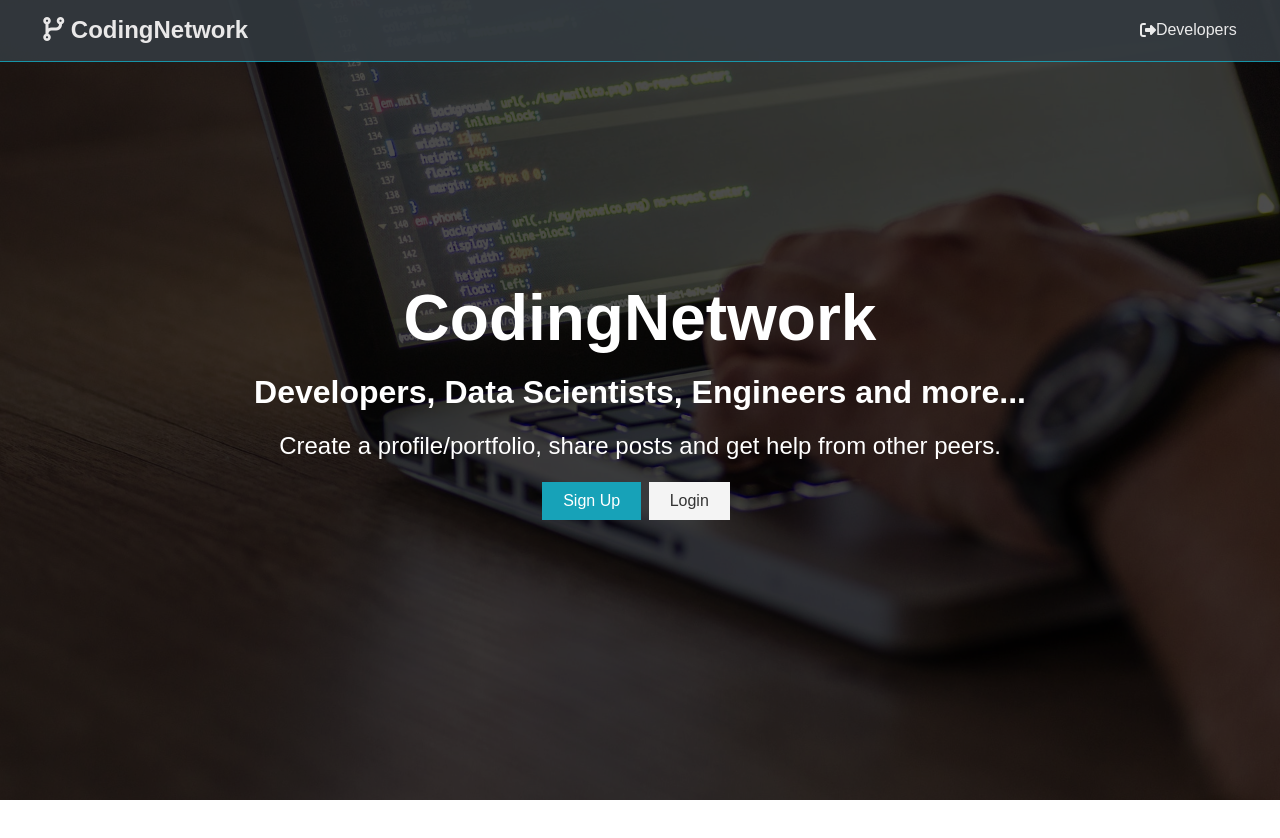
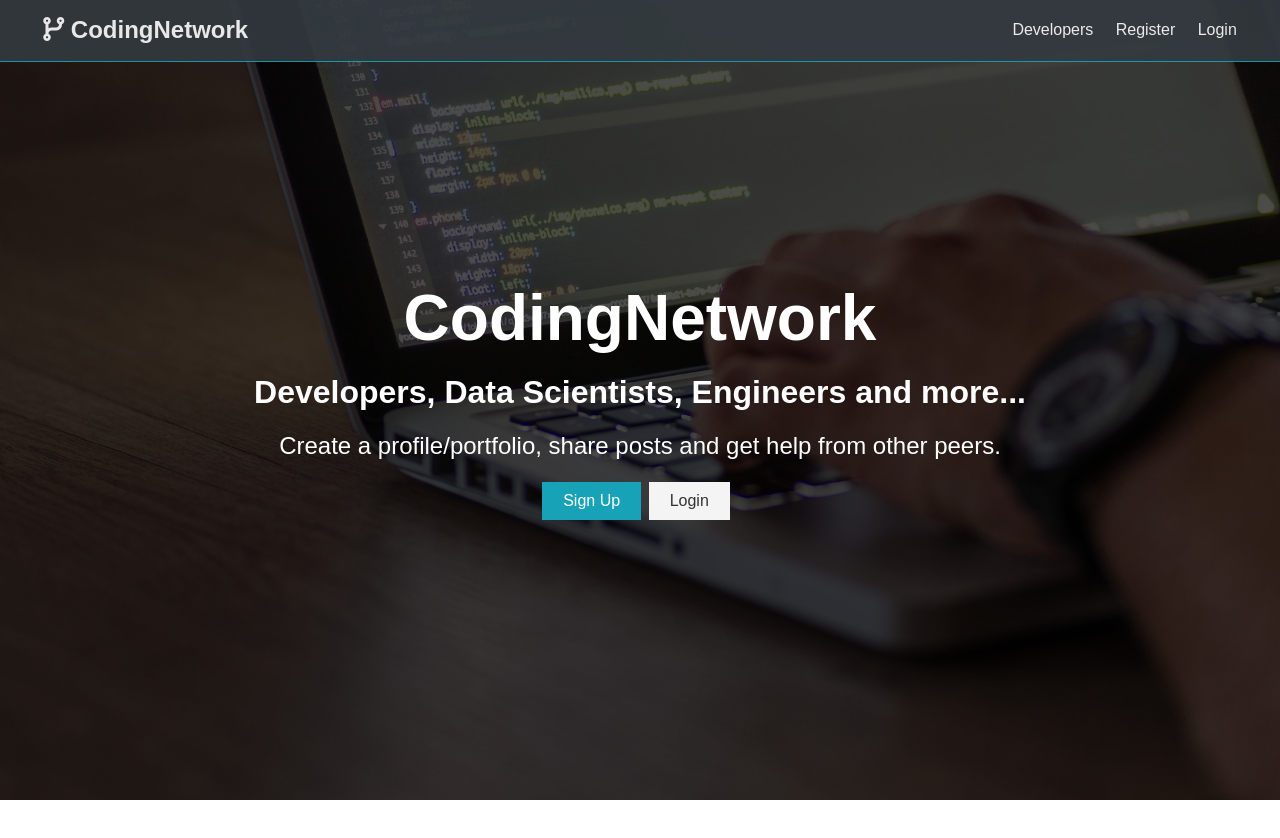
Before and after one commit to rodmartinezmedina/Social-Network-App-MERN, a React (Create React App) app in the folder client/: page / in a window 1280 px wide. Shown: the top 838 px of the page. Built offline with nearby package versions, Linux system fonts and the light colour scheme; no server answers.

Commit message:
logout and navbar toggle done

```diff
--- a/client/src/components/layout/Navbar.js
+++ b/client/src/components/layout/Navbar.js
@@ -8,10 +8,10 @@ const Navbar = ({ auth: { isAuthenticated, loading }, logout }) => {
   const authLinks = (
     <ul>
       <li>
-        <Link to="!#">Developers</Link>
-      </li>
-      <li>
-        <Link to="/">Logout</Link>
+        <a onClick={logout} href="#!">
+          <i className="fas fa-sign-out-alt"></i>
+          <span className="hide-sm">Logout</span>
+        </a>
       </li>
     </ul>
   );
@@ -19,10 +19,13 @@ const Navbar = ({ auth: { isAuthenticated, loading }, logout }) => {
   const guestLinks = (
     <ul>
       <li>
-        <a onClick={logout} to="#!">
-          <i className="fas fa-sign-out-alt"></i>
-          <span className="hide-sm">Developers</span>
-        </a>
+        <Link to="#!">Developers</Link>
+      </li>
+      <li>
+        <Link to="/register">Register</Link>
+      </li>
+      <li>
+        <Link to="/login">Login</Link>
       </li>
     </ul>
   );
```
Also changed, not shown: 1 other file (tests, documents, lock files or other folders).
